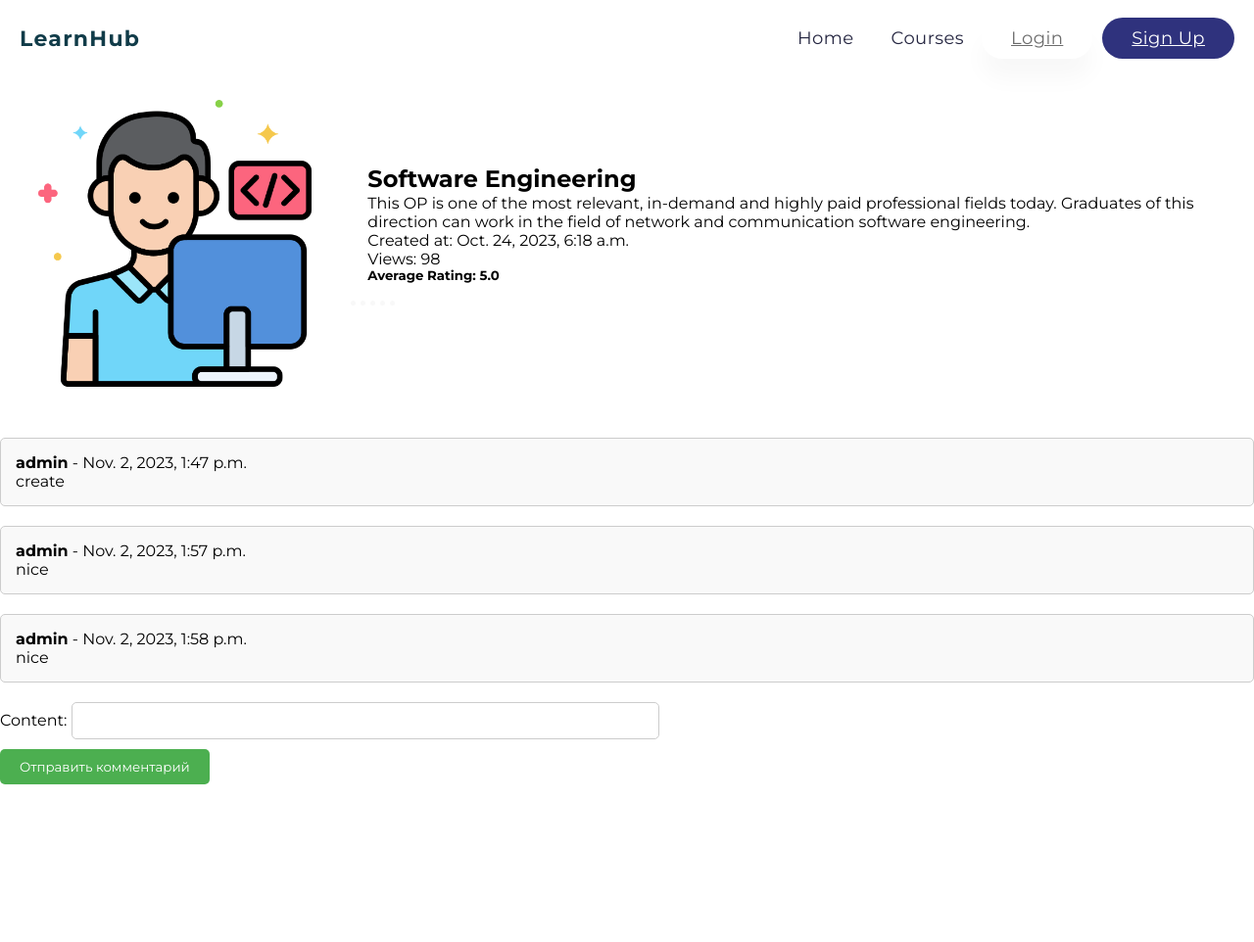
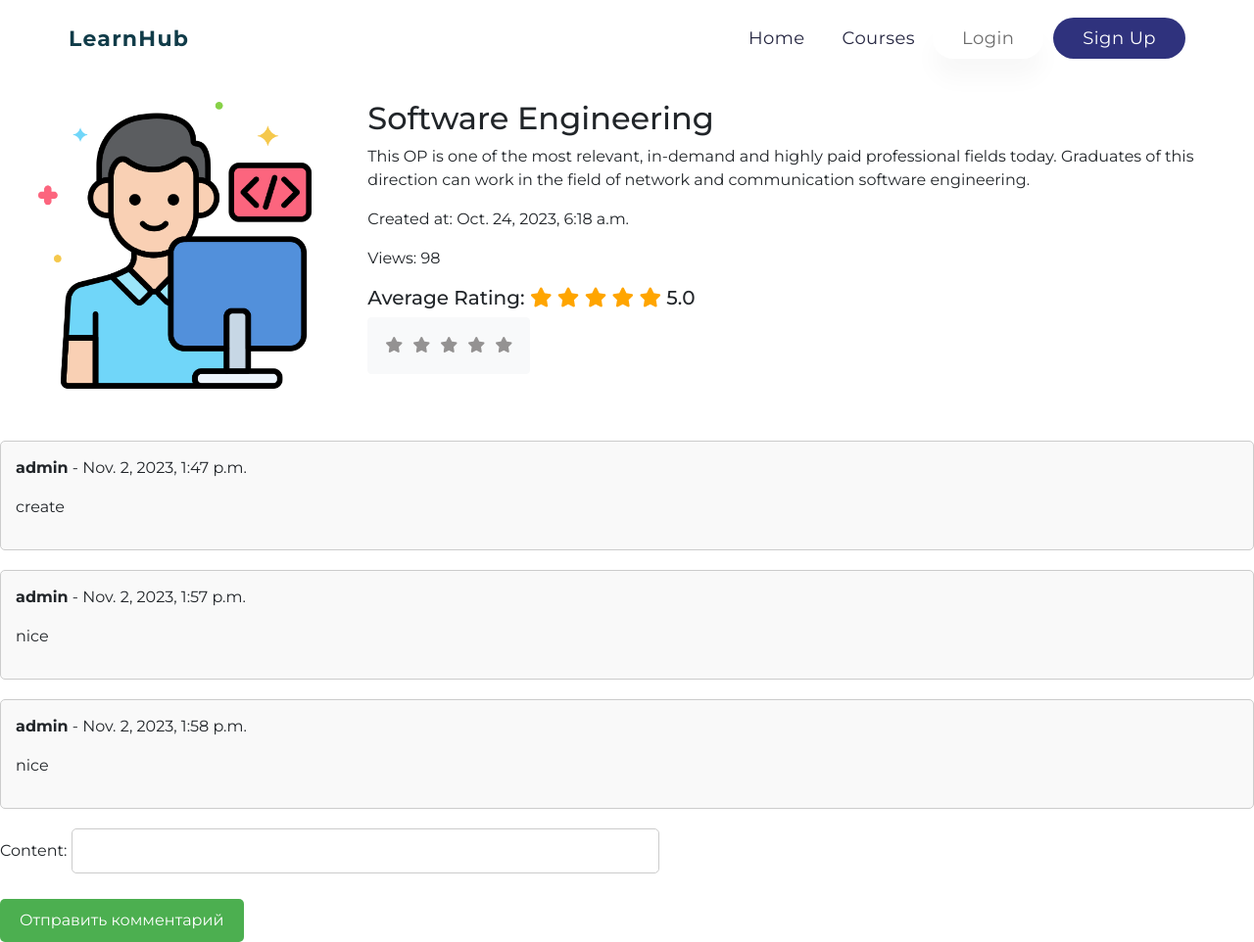
Before and after one commit to Arsen791/startup, a Django app: page /project/1/ in a window 1280 px wide. Shown: the whole page at 98% size. Before the commit the page ends 801 px from the top, so only its background shows below. Run offline with Django 4.2, Linux system fonts and the light colour scheme; data comes from the database, SQL or seed files in the repository.

Commit message:
Add files via upload

```diff
--- a/project/templates/project/course_details.html
+++ b/project/templates/project/course_details.html
@@ -1,5 +1,9 @@
 {% extends 'base.html' %}
 {% load static %}
+{% block head%}
+<link rel="stylesheet" href="https://cdn.jsdelivr.net/npm/bootstrap@4.0.0/dist/css/bootstrap.min.css" integrity="sha384-Gn5384xqQ1aoWXA+058RXPxPg6fy4IWvTNh0E263XmFcJlSAwiGgFAW/dAiS6JXm" crossorigin="anonymous">
+<link rel="stylesheet" href="https://cdnjs.cloudflare.com/ajax/libs/font-awesome/6.0.0/css/all.min.css">
+{% endblock%}
 {% block content %}
 <div class="container-1" style="padding: 2em;">
     <div class="blog-content">
```
